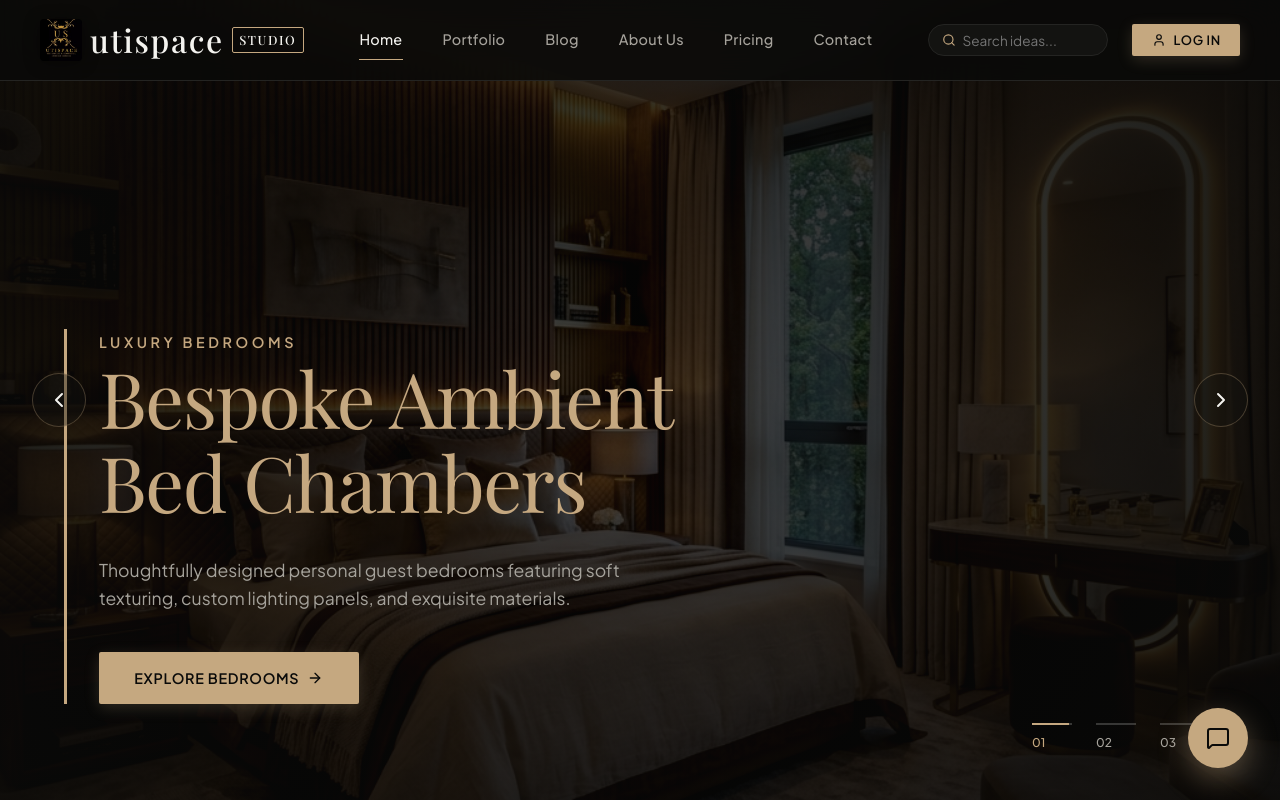
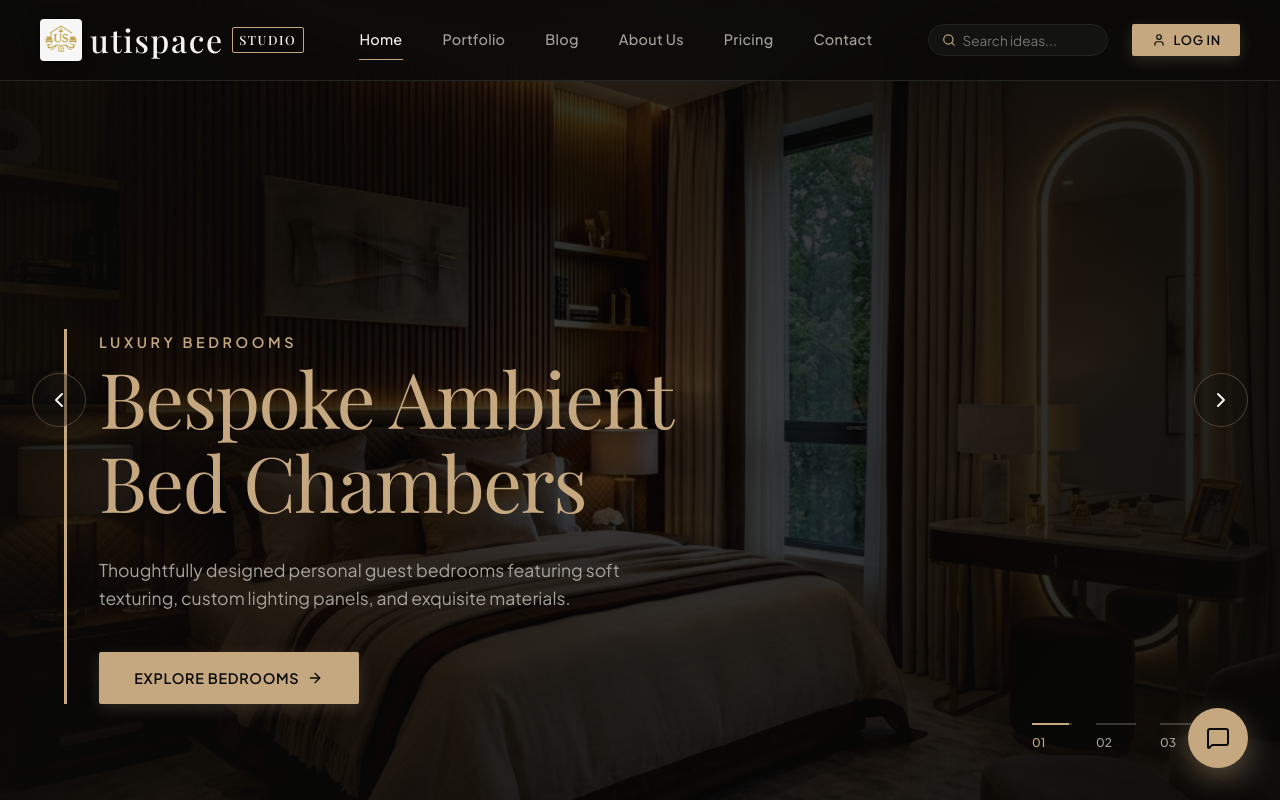
Before and after one commit to Onkarthopate/utispace, a React (Vite) app: page / in a window 1280 px wide. Shown: the top 800 px of the page. Built offline with nearby package versions, Linux system fonts and the light colour scheme; a web font is replaced by a local one.

Commit message:
logo utispace add

```diff
--- a/index.html
+++ b/index.html
@@ -2,7 +2,7 @@
 <html lang="en">
   <head>
     <meta charset="UTF-8" />
-    <link rel="icon" type="image/jpeg" href="/images/logo.jpg" />
+    <link rel="icon" type="image/jpeg" href="/images/logo.jpeg" />
     <meta name="viewport" content="width=device-width, initial-scale=1.0" />
     <title>utispace</title>
   </head>
--- a/src/components/Logo.jsx
+++ b/src/components/Logo.jsx
@@ -3,7 +3,7 @@ import React from 'react';
 const Logo = ({ className = 'logo-icon-img', ...props }) => {
   return (
     <img
-      src="/images/logo.jpg"
+      src="/images/logo.jpeg"
       alt="utispace Logo"
       className={className}
       {...props}
```
Also changed, not shown: public/images/logo.jpeg (added), public/images/logo.jpg (deleted).
